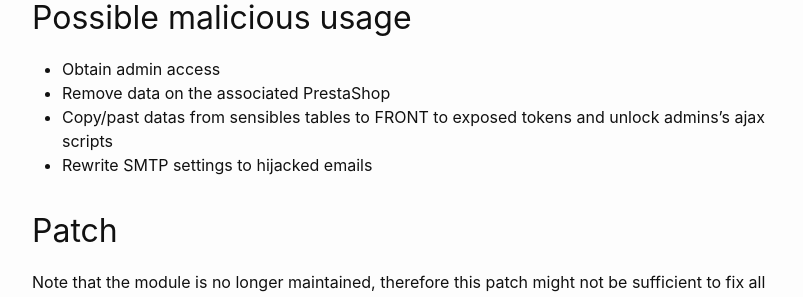
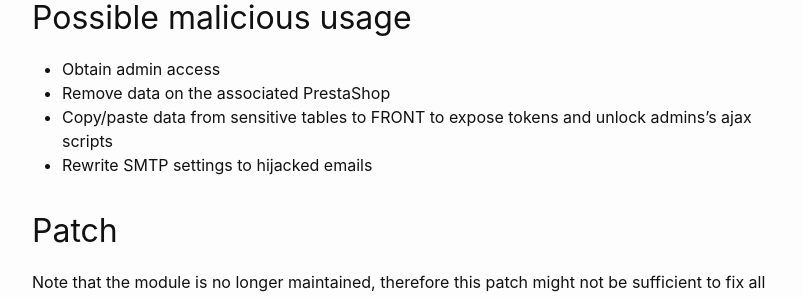
Before and after one commit to friends-of-presta/security-advisories, a Jekyll site: the page built from _posts/2023-06-20-envoimoinscher.md, in a window 1280 px wide and 900 px high, scrolled down 1478 px. Shown: the part 153-450 px from the top of the window, without its empty margins (238-1041 px from the left). Built offline with Jekyll 4.4.1, drawn with Linux system fonts in a browser that asks for light colours.

Commit message:
Update 2023-06-20-envoimoinscher.md

```diff
--- a/_posts/2023-06-20-envoimoinscher.md
+++ b/_posts/2023-06-20-envoimoinscher.md
@@ -52,7 +52,7 @@ This exploit uses a PrestaShop front controller and most attackers can conceal t
 
 * Obtain admin access
 * Remove data on the associated PrestaShop
-* Copy/past datas from sensibles tables to FRONT to exposed tokens and unlock admins's ajax scripts
+* Copy/paste data from sensitive tables to FRONT to expose tokens and unlock admins's ajax scripts
 * Rewrite SMTP settings to hijacked emails
 
 ## Patch
```
